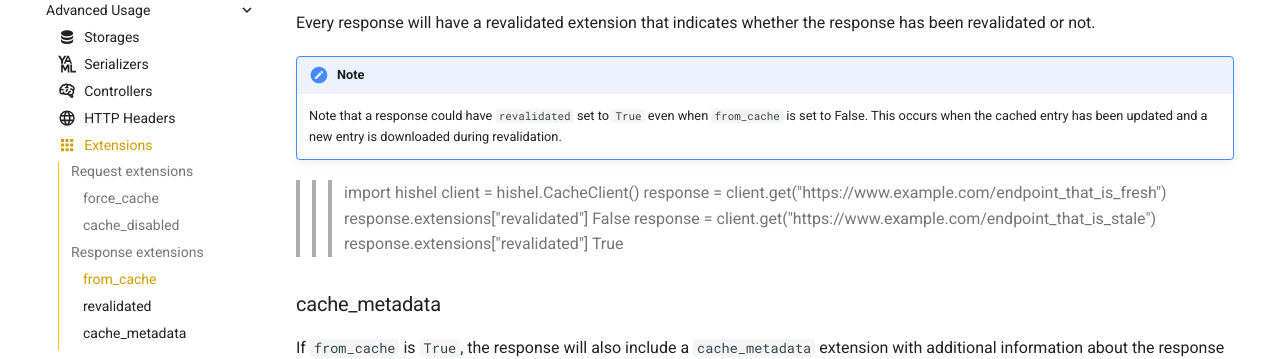
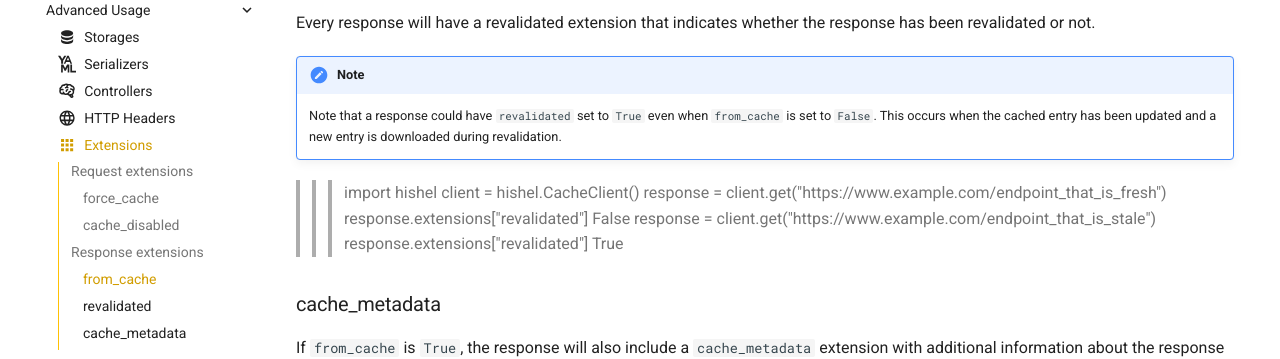
Before and after one commit to karpetrosyan/hishel, an MkDocs documentation site: the page built from docs/advanced/extensions.md, in a window 1280 px wide and 900 px high, scrolled down 1293 px. Shown: the part 152-511 px from the top of the window. Built offline with MkDocs 1.6.1 and Material for MkDocs 9.7.7, drawn with Linux system fonts in a browser that asks for light colours; comment, search, counter and statistics services are not loaded.

Commit message:
Fix docs

```diff
--- a/docs/advanced/extensions.md
+++ b/docs/advanced/extensions.md
@@ -65,7 +65,7 @@ True
 Every response will have a revalidated extension that indicates whether the response has been revalidated or not.
 
 !!! note
-    Note that a response could have `revalidated` set to `True` even when `from_cache` is set to False. This occurs when the cached entry has been updated and a new entry is downloaded during revalidation.
+    Note that a response could have `revalidated` set to `True` even when `from_cache` is set to `False`. This occurs when the cached entry has been updated and a new entry is downloaded during revalidation.
 
 >>> import hishel
 >>> client = hishel.CacheClient()
```
